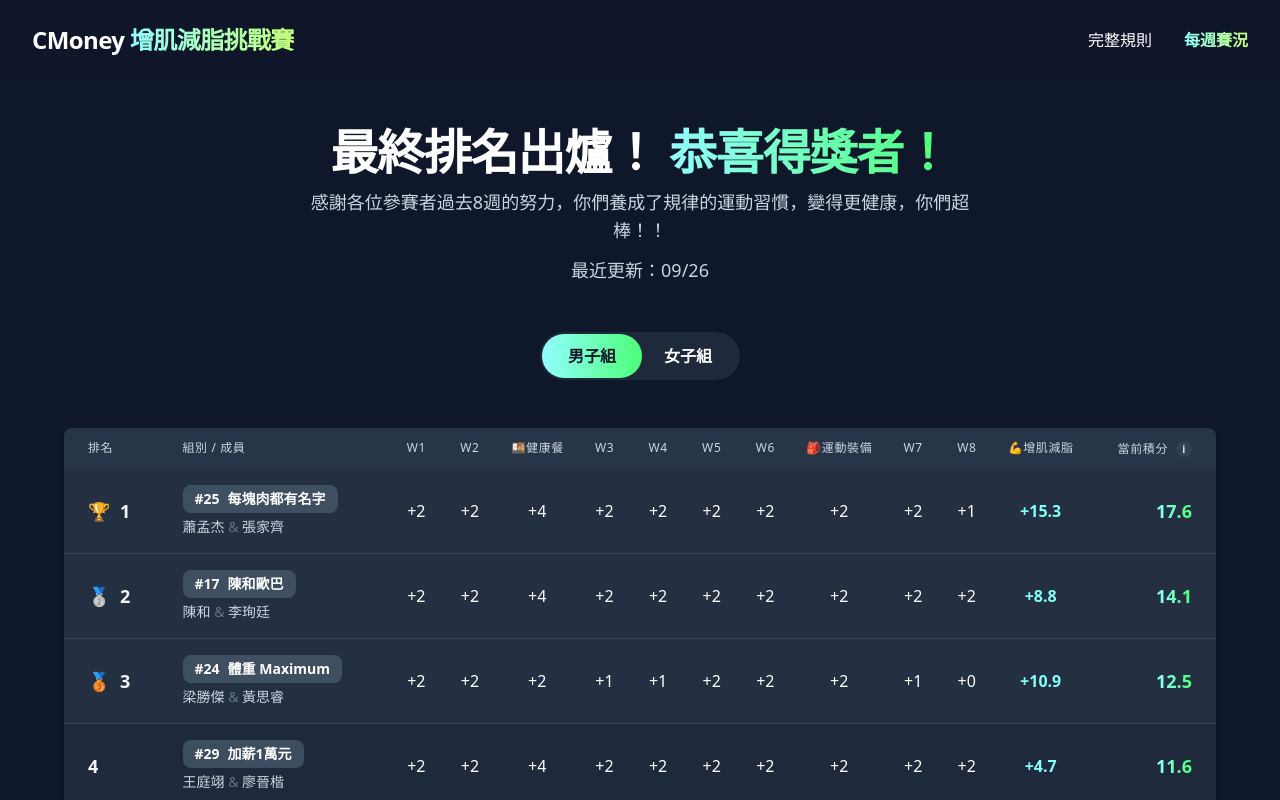
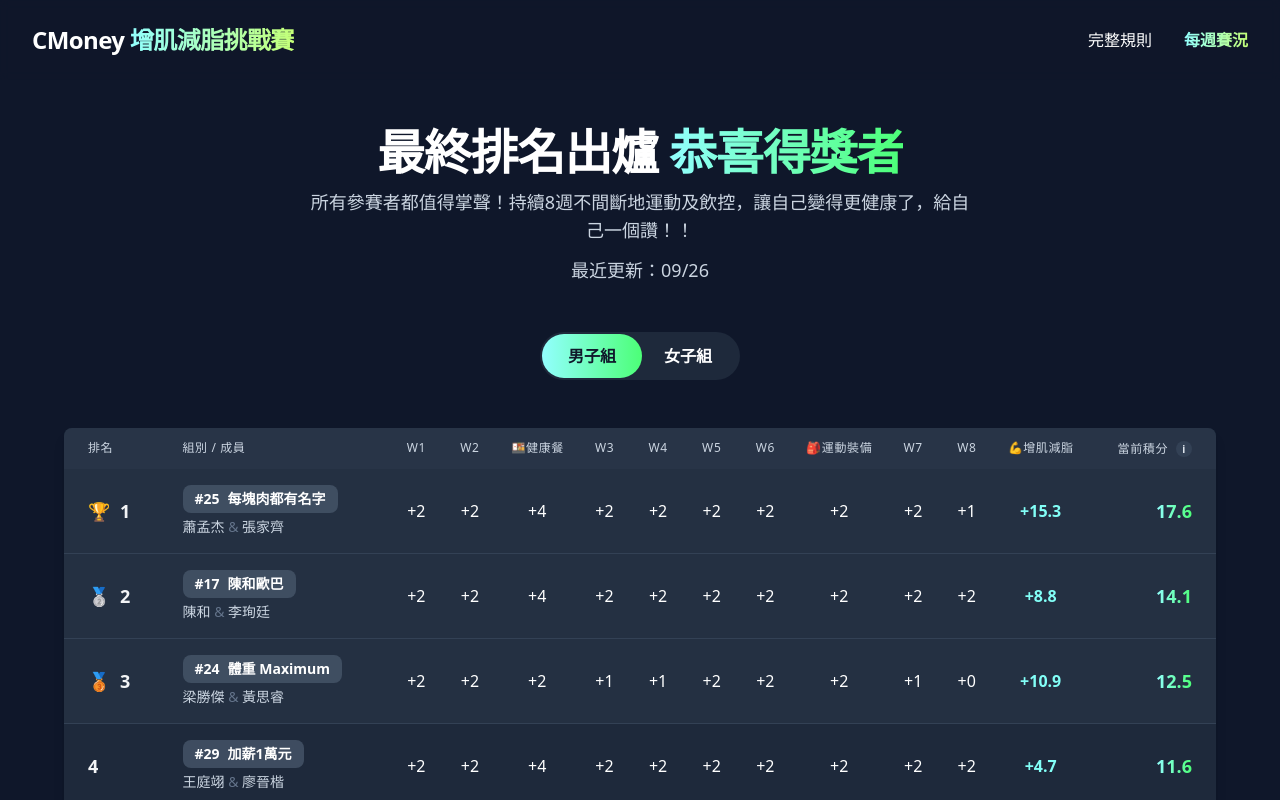
Before and after one commit to LouieWeng/cmoney-fitness-challenge, a React (Vite) app: page /#/ranking in a window 1280 px wide. Shown: the top 800 px of the page. Built offline with nearby package versions, Linux system fonts and the light colour scheme.

Commit message:
Update RankingPage.tsx

```diff
--- a/pages/RankingPage.tsx
+++ b/pages/RankingPage.tsx
@@ -110,10 +110,10 @@ const RankingPage: React.FC = () => {
       {/* 標題區塊 */}
       <section className="text-center">
         <h1 className="text-4xl md:text-5xl font-extrabold tracking-tight text-white">
-          最終排名出爐！ <span className={gradientText}>恭喜得獎者！</span>
+          最終排名出爐 <span className={gradientText}>恭喜得獎者</span>
         </h1>
         <p className="mt-3 max-w-2xl mx-auto text-lg text-slate-300">
-          感謝各位參賽者過去8週的努力，你們養成了規律的運動習慣，變得更健康，你們超棒！！
+          所有參賽者都值得掌聲！持續8週不間斷地運動及飲控，讓自己變得更健康了，給自己一個讚！！
         </p>
         <p className="mt-3 max-w-2xl mx-auto text-lg text-slate-300">最近更新：09/26</p>
       </section>
```
